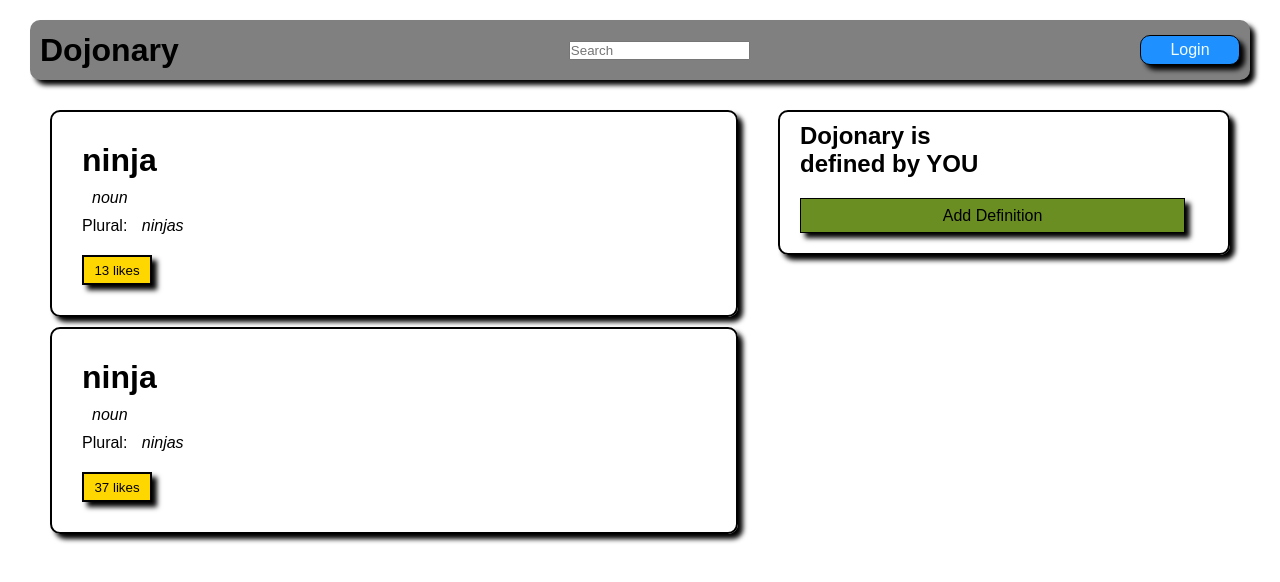
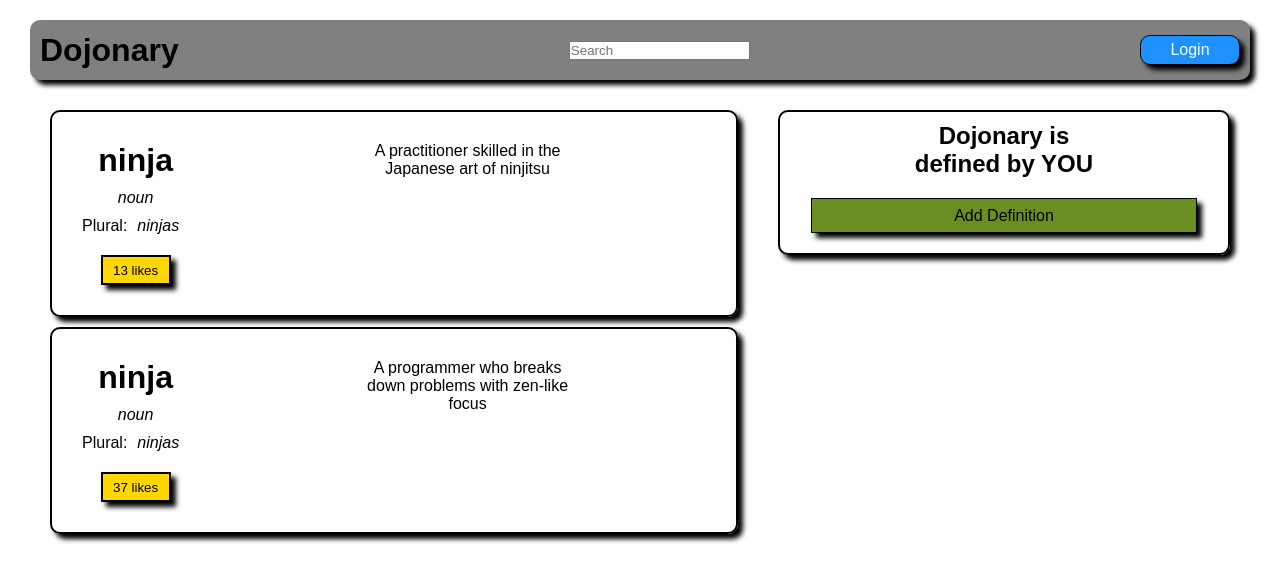
Before and after one commit to Christopher-Teague/button-clicker, a plain HTML site: page index.html in a window 1280 px wide. Drawn offline with Linux system fonts and the light colour scheme.

Commit message:
morning tinkering

```diff
--- a/index.html
+++ b/index.html
@@ -6,6 +6,7 @@
     <meta name="viewport" content="width=device-width, initial-scale=1.0">
     <title>Button Clicker</title>
     <link rel="stylesheet" href="style.css">
+    <script src="script.js"></script>
 </head>
 <body>
     <div class="container column">
@@ -18,34 +19,37 @@
             <div class="left-column">
                 <div class="box border rounded shadow">
                     <div class="definition display-flex">
-                        <div>
+                        <div class="text-center">
                             <h1>ninja</h1>
                             <p><em>noun</em></p>
-                            <p>Plural: <i>ninjas</i></p>
-                            <button class="btn-2 shadow">13 likes</button>
+                            <p>Plural:<i>ninjas</i></p>
+                            <button onclick="alert('Ninja was liked')"class="btn-2 shadow">13 likes</button>
                         </div>
-                        <div>
-
+                        <div class="flex-grow text-center">
+                            <p>A practitioner skilled in the<br>
+                            Japanese art of ninjitsu</p>
                         </div>
                     </div>
                 </div>
                 <div class="box border rounded shadow">
                     <div class="definition display-flex">
-                        <div>
+                        <div class="text-center">
                             <h1>ninja</h1>
                             <p><em>noun</em></p>
-                            <p>Plural: <i>ninjas</i></p>
-                            <button class="btn-2 shadow">37 likes</button>
+                            <p>Plural:<i>ninjas</i></p>
+                            <button onclick="alert('Ninja was liked')"class="btn-2 shadow">37 likes</button>
                         </div>
-                        <div>
-
+                        <div class="flex-grow text-center">
+                            <p>A programmer who breaks<br>
+                            down problems with zen-like<br>
+                            focus</p>
                         </div>
                     </div>
                 </div>
             </div>
             <div class="right-column">
                 <div class="box border rounded shadow">
-                    <div>
+                    <div class="text-center">
                         <h2>Dojonary is<br>
                         defined by YOU</h2>
                         <button class="btn-3 shadow">Add Definition</button>
--- a/style.css
+++ b/style.css
@@ -22,6 +22,10 @@
 
 .column {
     flex-direction: column;
+}
+
+.text-center {
+    text-align: center;
 }
 
 .centered-vert {
```
Also changed, not shown: script.js (added).
